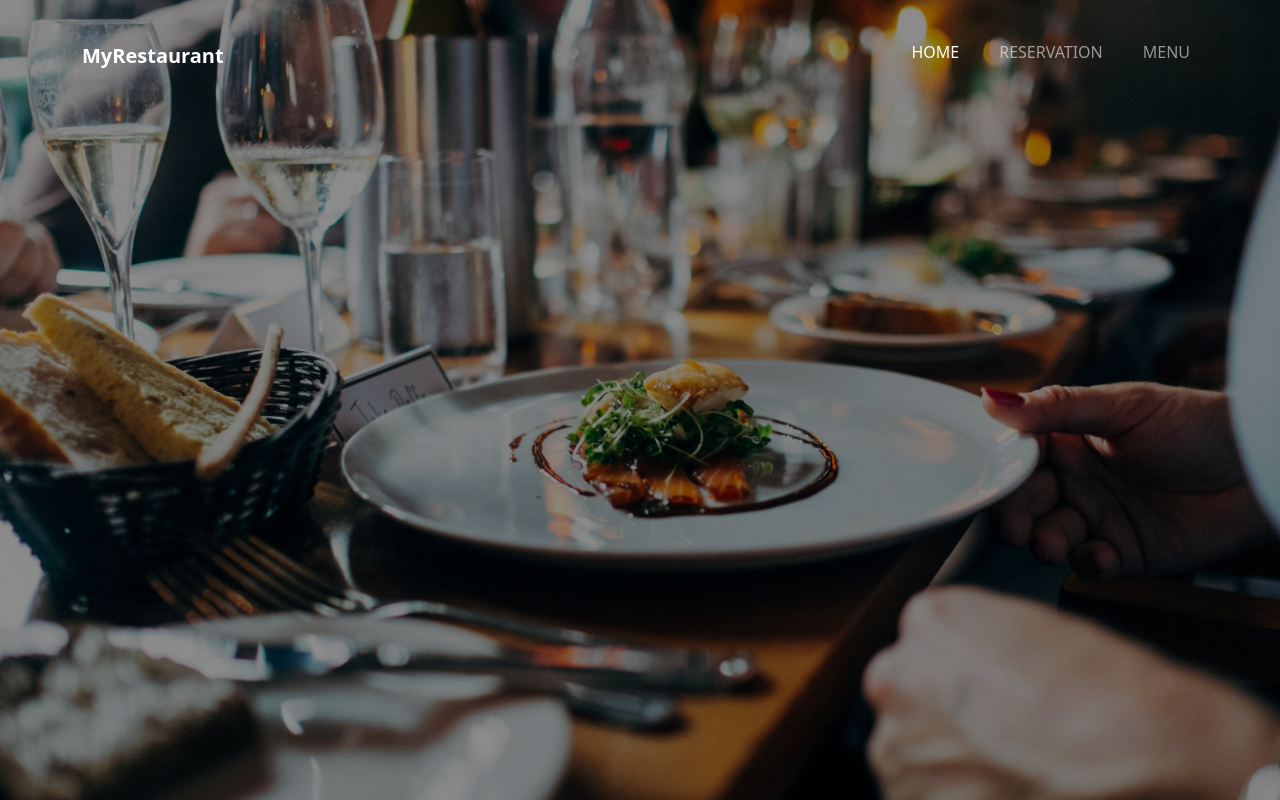
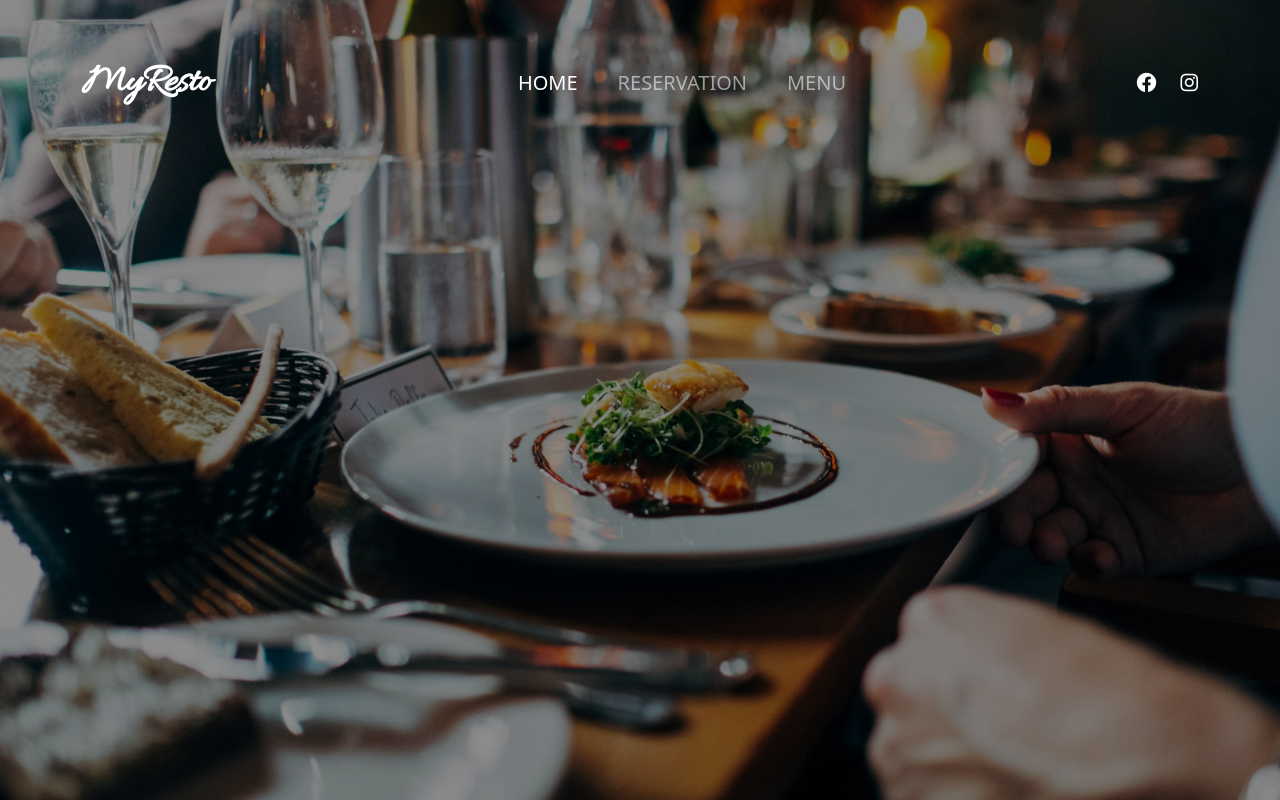
Before and after one commit to MatxCode/MyRestaurant, a plain HTML site: page index.html in a window 1280 px wide. Drawn offline with nearby package versions, Linux system fonts and the light colour scheme.

Commit message:
finish header

```diff
--- a/assets/style/style.css
+++ b/assets/style/style.css
@@ -1,3 +1,5 @@
+
+@import url('https://fonts.googleapis.com/css2?family=Allura&family=Roboto:ital,wght@0,100..900;1,100..900&display=swap');
 
 /* Background */
 
@@ -14,3 +16,10 @@ body
     filter: brightness(0.55);
     position: absolute;
 }
+
+/* Header */
+
+.font-resto
+{
+    font-family: "Allura", serif;
+}
--- a/index.html
+++ b/index.html
@@ -7,6 +7,7 @@
         <link rel="stylesheet" href="assets/style/style.css">
         <link href="https://cdn.jsdelivr.net/npm/bootstrap@5.3.3/dist/css/bootstrap.min.css" rel="stylesheet"
               integrity="sha384-QWTKZyjpPEjISv5WaRU9OFeRpok6YctnYmDr5pNlyT2bRjXh0JMhjY6hW+ALEwIH" crossorigin="anonymous">
+        <link rel="stylesheet" href="https://cdnjs.cloudflare.com/ajax/libs/font-awesome/6.2.1/css/all.min.css">
         <title>MyRestaurant</title>
     </head>
 
@@ -14,15 +15,15 @@
         <img class="bg-img" src="assets/img/img-background.jpg" alt="background image">
         <header>
             <!-- MENU NAVIGATION-->
-            <nav class="navbar navbar-expand-lg navbar-dark p-4">
-                <div class="container">
-                    <h1><a class="navbar-brand fw-bold" href="#">MyRestaurant</a></h1>
+            <nav class="navbar navbar-expand-lg navbar-dark p-5">
+                <div class="container d-flex justify-content-between align-items-center">
+                    <a class="navbar-brand fw-bold fs-1 font-resto" href="#">MyResto</a>
                     <button class="navbar-toggler" type="button" data-bs-toggle="collapse" data-bs-target="#navbarNav"
                             aria-controls="navbarNav" aria-expanded="false" aria-label="Toggle navigation">
                         <span class="navbar-toggler-icon"></span>
                     </button>
-                    <div class="collapse navbar-collapse" id="navbarNav">
-                        <ul class="navbar-nav ms-auto gap-4">
+                    <div class="collapse navbar-collapse justify-content-center" id="navbarNav">
+                        <ul class="navbar-nav justify-content-center gap-4 fs-5">
                             <li class="nav-item">
                                 <a class="nav-link active" href="#">HOME</a>
                             </li>
@@ -34,6 +35,10 @@
                             </li>
                         </ul>
                     </div>
+                    <div class="d-flex align-items-center d-none d-lg-flex gap-4 fs-5">
+                        <a href="#" target="_blank" class="text-white"><i class="fa-brands fa-facebook"></i></a>
+                        <a href="#" target="_blank" class="text-white"><i class="fa-brands fa-instagram"></i></a>
+                    </div>
                 </div>
             </nav>
             <!-- FIN MENU NAVIGATION-->
```
